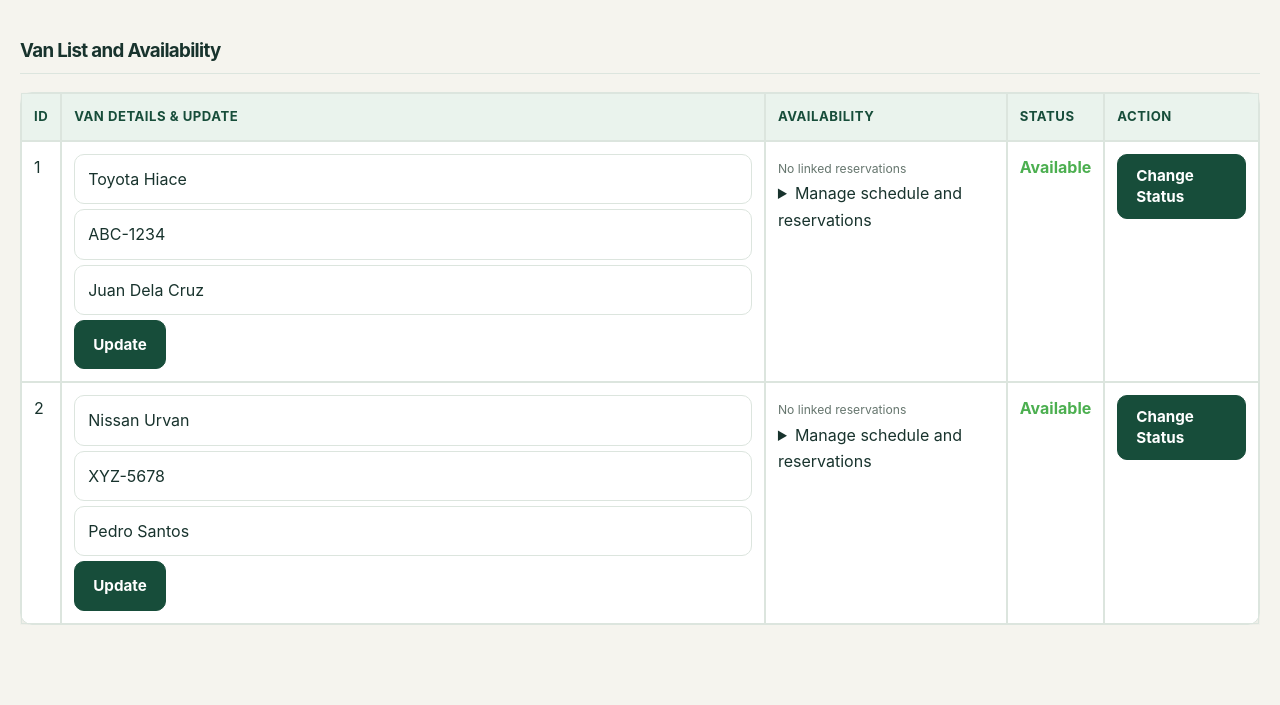
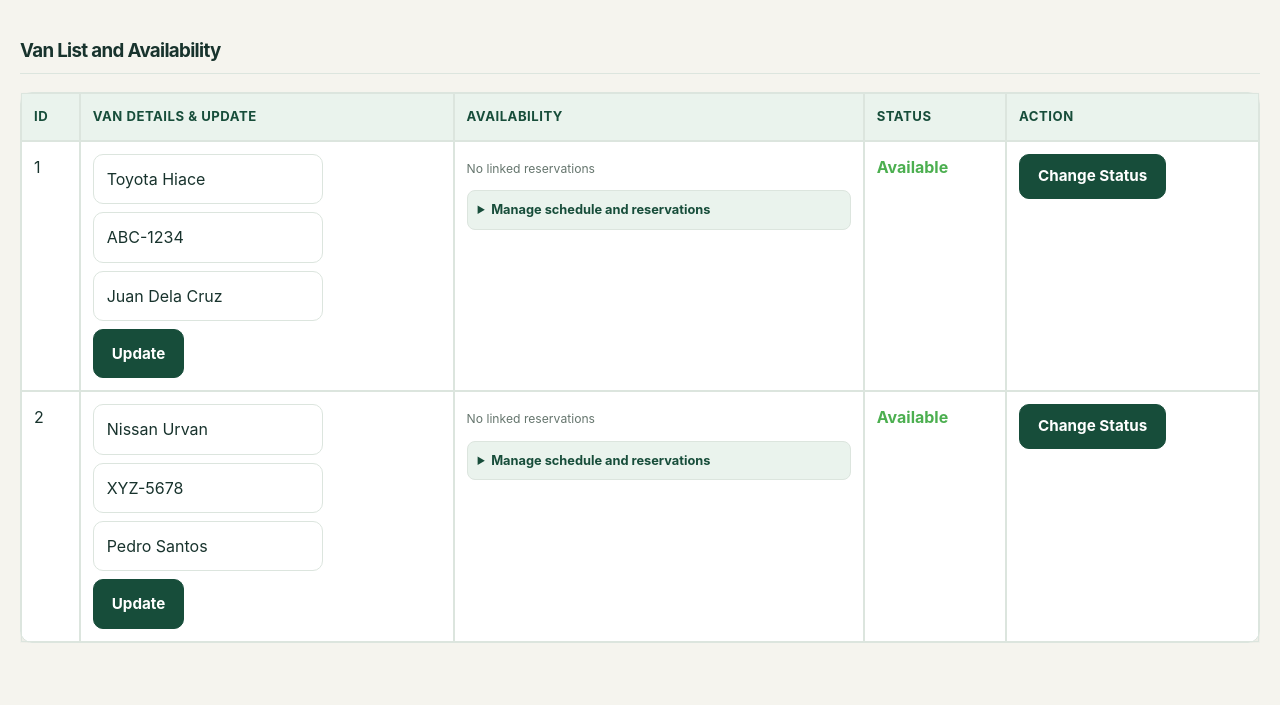
Before and after one commit to enasia018/EnAsia018, a Flask app: page /admin/dashboard in a window 1280 px wide. Shown: the part 1511-2216 px from the top of the page. Before the commit the page ends 2136 px from the top, so only its background shows below. Run offline with Flask 3, Linux system fonts and the light colour scheme; the visitor is signed in with stand-in values (Sample User, id 1); data comes from the database, SQL or seed files in the repository; data that the repository does not hold is empty; some libraries are stand-ins or nearby versions.

Commit message:
Add files via upload

```diff
--- a/static/css/site.css
+++ b/static/css/site.css
@@ -640,6 +640,22 @@ body.home-page {
     margin: 6px 0 10px !important;
 }
 
+.admin-page .van-edit-form {
+    display: grid;
+    gap: 8px;
+    max-width: 230px;
+}
+
+.admin-page .van-edit-form input {
+    margin: 0 !important;
+    min-height: 38px;
+    width: 100%;
+}
+
+.admin-page .van-edit-form button {
+    justify-self: start;
+}
+
 .admin-page .schedule-form {
     align-items: end;
     display: grid;
@@ -669,6 +685,26 @@ body.home-page {
     margin-top: 12px;
     min-width: 250px;
     padding-top: 12px;
+}
+
+.admin-page .van-management-panel {
+    margin-top: 10px;
+    min-width: 220px;
+}
+
+.admin-page .van-management-panel summary {
+    background: var(--mint);
+    border: 1px solid var(--line);
+    border-radius: 8px;
+    color: var(--pine);
+    cursor: pointer;
+    font-size: .8rem;
+    font-weight: 700;
+    padding: 8px 10px;
+}
+
+.admin-page .van-management-panel[open] summary {
+    border-radius: 8px 8px 0 0;
 }
 
 .admin-page .van-schedule-form > strong {
```
